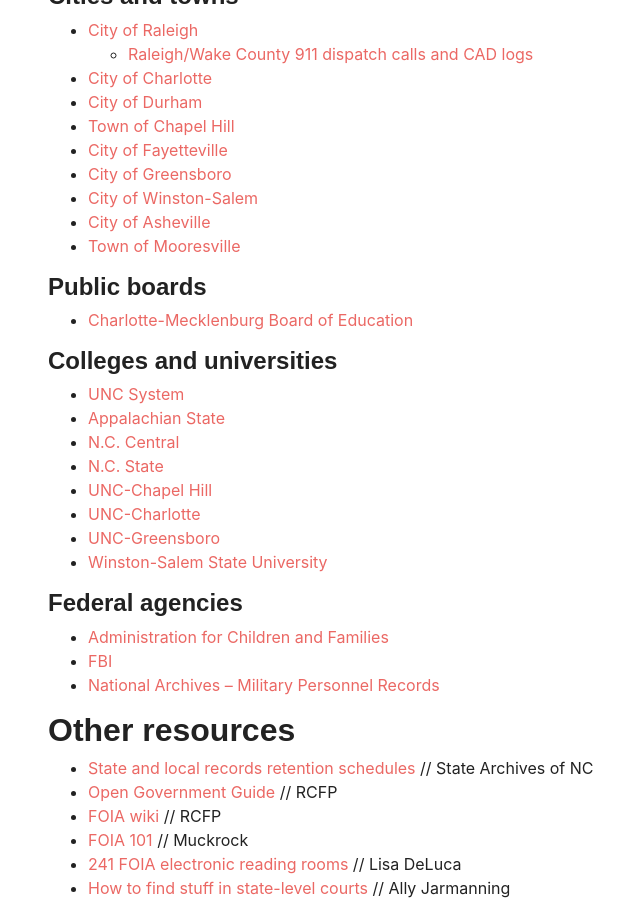
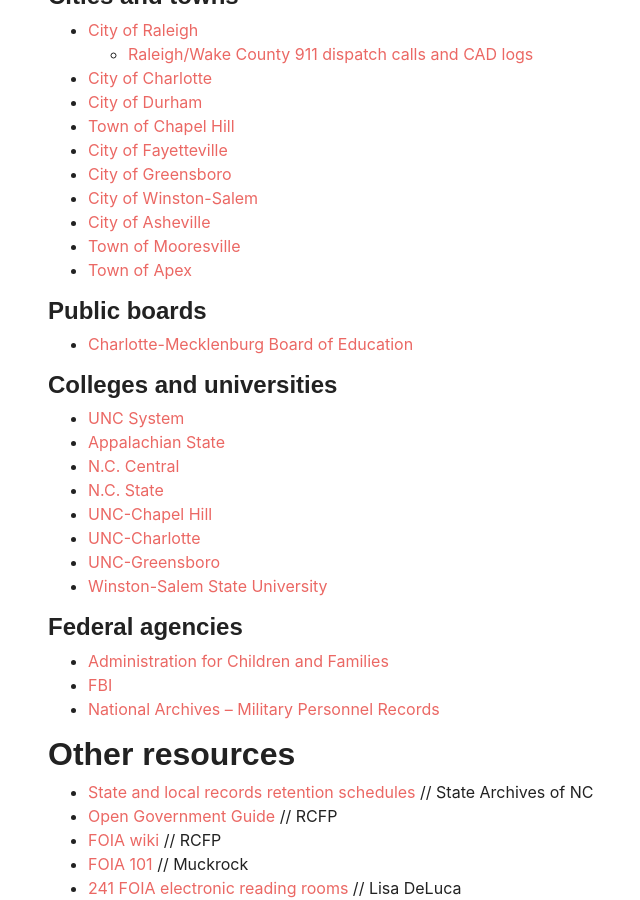
Before and after one commit to mtdukes/data-journalism-lab, a Jekyll site: the page built from _pages/public_records.md, in a window 1280 px wide and 900 px high, scrolled down 1237 px. Shown: the whole window, without its empty margins (37-677 px from the left). Built offline with Jekyll 4.4.1, drawn with Linux system fonts in a browser that asks for light colours; some web fonts are replaced.

Commit message:
updating public records portals

```diff
--- a/_pages/public_records.md
+++ b/_pages/public_records.md
@@ -57,6 +57,7 @@
 * [City of Winston-Salem](https://www.cityofws.org/FormCenter/Fire-Department-7/FOIA-Request-172)
 * [City of Asheville](https://cityofashevillenc.nextrequest.com/)
 * [Town of Mooresville](https://townofmooresvillenc.nextrequest.com/)
+* [Town of Apex](https://www.cognitoforms.com/townofapex1/publicrecordsrequest)
 
 #### Public boards
 
```
